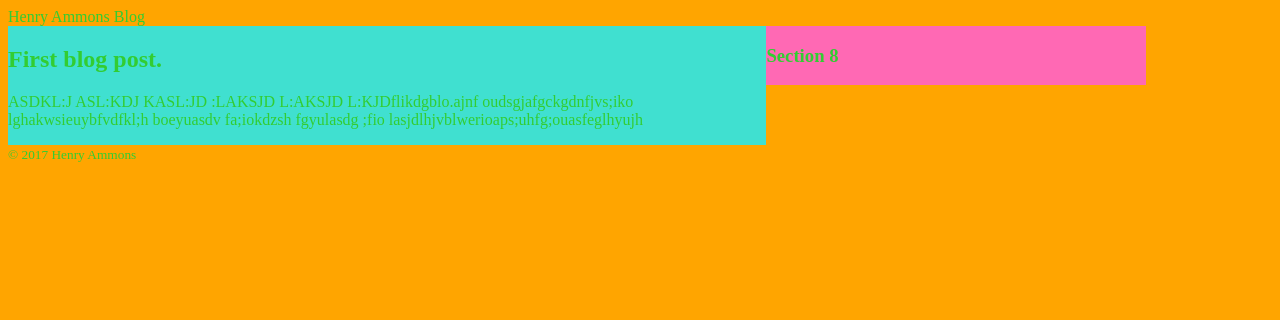
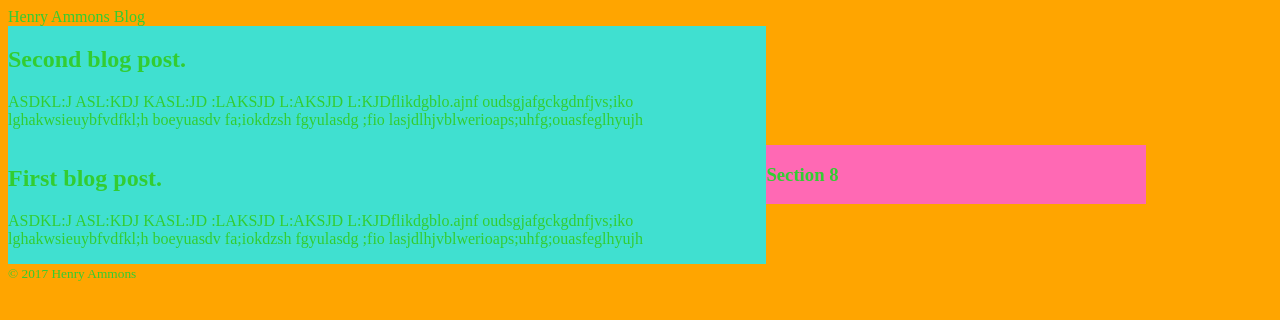
Before and after one commit to Arbiter329/arbiter329.github.io, a plain HTML site: page index.html in a window 1280 px wide. Drawn offline with Linux system fonts and the light colour scheme.

Commit message:
Addes posts

```diff
--- a/index.html
+++ b/index.html
@@ -12,6 +12,12 @@
             Henry Ammons Blog
         </header>
         <div class="wrapper clearfix">
+            <main>
+                <article>
+                    <h1>Second blog post.</h1>
+                    <p>ASDKL:J ASL:KDJ KASL:JD :LAKSJD L:AKSJD L:KJDflikdgblo.ajnf oudsgjafgckgdnfjvs;iko lghakwsieuybfvdfkl;h boeyuasdv fa;iokdzsh fgyulasdg ;fio lasjdlhjvblwerioaps;uhfg;ouasfeglhyujh</p>
+                </article>
+            </main>
             <main>
                 <article>
                     <h1>First blog post.</h1>
```
